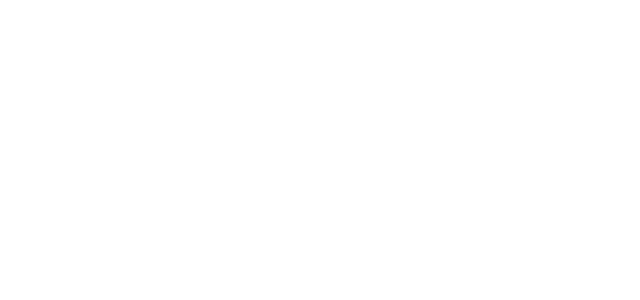
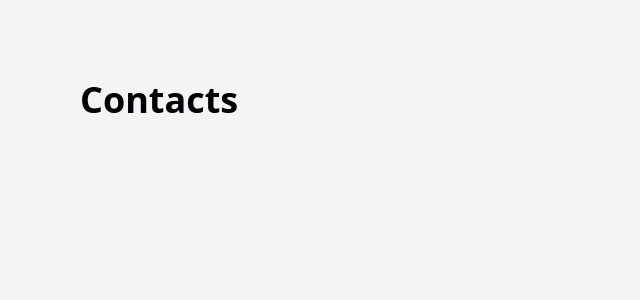
Before and after one commit to jai2201/dex-assessment-project, a React (Create React App) app: page / in a window 1280 px wide. Shown: the top 300 px of the page, without its empty margins (0-640 px from the left). Built offline with nearby package versions, Linux system fonts and the light colour scheme; the HTML template or start-up script is replaced by a standard one.

Commit message:
file-structure: Setup basic file-structure for the project.

```diff
--- a/src/App.js
+++ b/src/App.js
@@ -1,5 +1,25 @@
+import { React, useEffect, useState } from 'react';
+
+import ContactList from './containers/ContactList';
+import SearchBox from './components/SearchBox';
+
 function App() {
-  return <div className="App"></div>;
+  const [contacts, setContacts] = useState([]);
+  return (
+    <div className="App">
+      <div className={'bg-gray-100 min-h-screen p-20'}>
+        <div>
+          <p className="text-4xl font-semibold">Contacts</p>
+        </div>
+        <section>
+          <SearchBox />
+        </section>
+        <section className={'grid sm:grid-cols-2 md:grid-cols-4 gap-6 p-10'}>
+          <ContactList contacts={contacts} />
+        </section>
+      </div>
+    </div>
+  );
 }
 
 export default App;
--- /dev/null
+++ b/src/components/ContactCard.js
@@ -0,0 +1,5 @@
+const ContactCard = () => {
+  return <div></div>;
+};
+
+export default ContactCard;
--- /dev/null
+++ b/src/components/SearchBox.js
@@ -0,0 +1,3 @@
+const SearchBox = () => {};
+
+export default SearchBox;
--- /dev/null
+++ b/src/containers/ContactList.js
@@ -0,0 +1,5 @@
+const ContactList = ({ contacts }) => {
+  return <div></div>;
+};
+
+export default ContactList;
```
